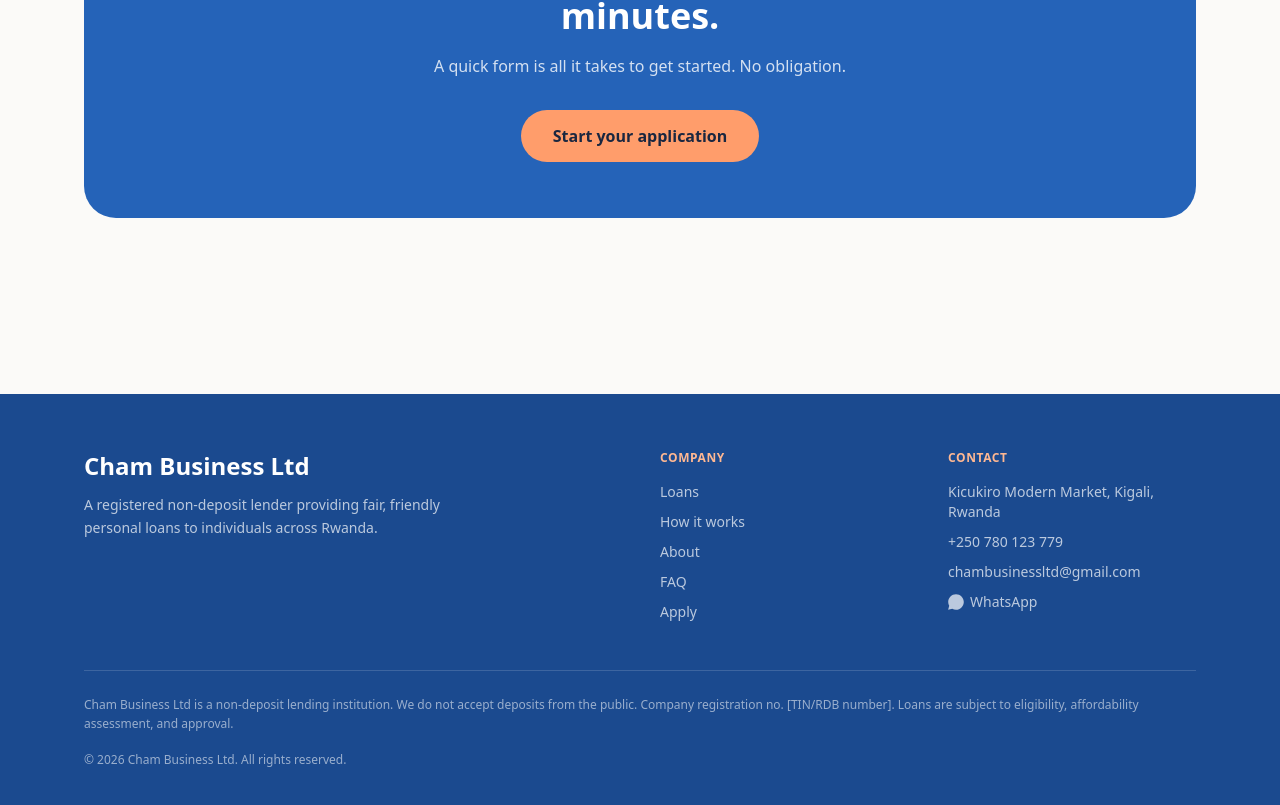
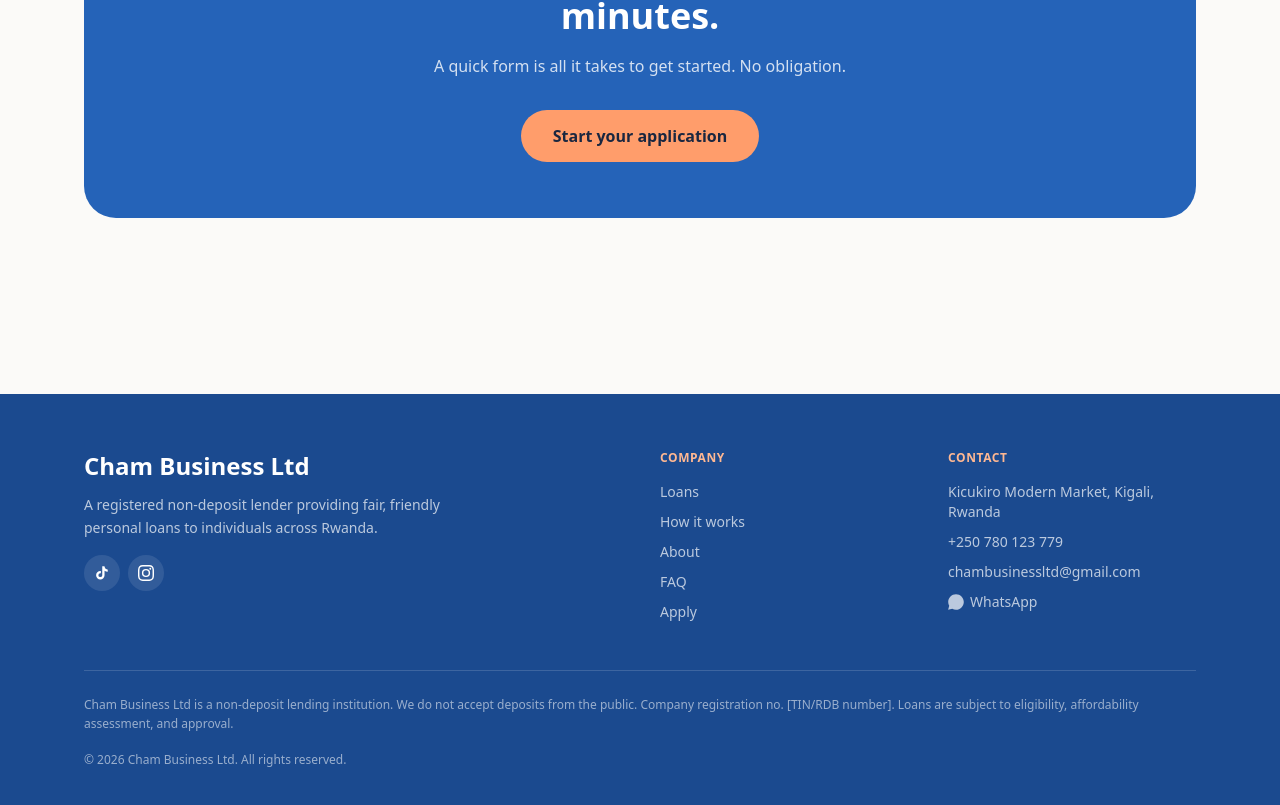
Before and after one commit to mugabee/cham-business, a Next.js app: page / in a window 1280 px wide. Shown: the part 2026-2831 px from the top of the page. Built offline with nearby package versions, Linux system fonts and the light colour scheme.

Commit message:
Add TikTok and Instagram social links to footer

```diff
--- a/components/Footer.tsx
+++ b/components/Footer.tsx
@@ -14,6 +14,30 @@
               A registered non-deposit lender providing fair, friendly personal
               loans to individuals across Rwanda.
             </p>
+            <div className="mt-4 flex gap-2">
+              <a
+                href={`https://www.tiktok.com/@${company.tiktok}`}
+                target="_blank"
+                rel="noopener noreferrer"
+                aria-label="Cham Business on TikTok"
+                className="flex items-center justify-center w-9 h-9 rounded-full bg-white/10 hover:bg-white/20 transition-colors"
+              >
+                <svg xmlns="http://www.w3.org/2000/svg" viewBox="0 0 24 24" className="w-4 h-4 fill-white">
+                  <path d="M19.59 6.69a4.83 4.83 0 0 1-3.77-4.25V2h-3.45v13.67a2.89 2.89 0 0 1-2.88 2.5 2.89 2.89 0 0 1-2.89-2.89 2.89 2.89 0 0 1 2.89-2.89c.28 0 .54.04.79.1V9.01a6.33 6.33 0 0 0-.79-.05 6.34 6.34 0 0 0-6.34 6.34 6.34 6.34 0 0 0 6.34 6.34 6.34 6.34 0 0 0 6.33-6.34V8.69a8.18 8.18 0 0 0 4.78 1.52V6.76a4.85 4.85 0 0 1-1.01-.07z" />
+                </svg>
+              </a>
+              <a
+                href={`https://www.instagram.com/${company.instagram}`}
+                target="_blank"
+                rel="noopener noreferrer"
+                aria-label="Cham Business on Instagram"
+                className="flex items-center justify-center w-9 h-9 rounded-full bg-white/10 hover:bg-white/20 transition-colors"
+              >
+                <svg xmlns="http://www.w3.org/2000/svg" viewBox="0 0 24 24" className="w-4 h-4 fill-white">
+                  <path d="M12 2.163c3.204 0 3.584.012 4.85.07 3.252.148 4.771 1.691 4.919 4.919.058 1.265.069 1.645.069 4.849 0 3.205-.012 3.584-.069 4.849-.149 3.225-1.664 4.771-4.919 4.919-1.266.058-1.644.07-4.85.07-3.204 0-3.584-.012-4.849-.07-3.26-.149-4.771-1.699-4.919-4.92-.058-1.265-.07-1.644-.07-4.849 0-3.204.013-3.583.07-4.849.149-3.227 1.664-4.771 4.919-4.919 1.266-.057 1.645-.069 4.849-.069zm0-2.163c-3.259 0-3.667.014-4.947.072-4.358.2-6.78 2.618-6.98 6.98-.059 1.281-.073 1.689-.073 4.948 0 3.259.014 3.668.072 4.948.2 4.358 2.618 6.78 6.98 6.98 1.281.058 1.689.072 4.948.072 3.259 0 3.668-.014 4.948-.072 4.354-.2 6.782-2.618 6.979-6.98.059-1.28.073-1.689.073-4.948 0-3.259-.014-3.667-.072-4.947-.196-4.354-2.617-6.78-6.979-6.98-1.281-.059-1.69-.073-4.949-.073zm0 5.838a6.162 6.162 0 1 0 0 12.324 6.162 6.162 0 0 0 0-12.324zM12 16a4 4 0 1 1 0-8 4 4 0 0 1 0 8zm6.406-11.845a1.44 1.44 0 1 0 0 2.881 1.44 1.44 0 0 0 0-2.881z" />
+                </svg>
+              </a>
+            </div>
           </div>
 
           <div>
--- a/lib/site.ts
+++ b/lib/site.ts
@@ -8,6 +8,8 @@
   phone: "+250 780 123 779",
   whatsapp: "+250780123779",
   email: "chambusinessltd@gmail.com",
+  tiktok: "chambusinessltd",
+  instagram: "cham_business_ltd",
   // Replace with real registration details once confirmed
   registrationNote:
     "Cham Business Ltd is a non-deposit lending institution. We do not accept deposits from the public. Company registration no. [TIN/RDB number].",
```
